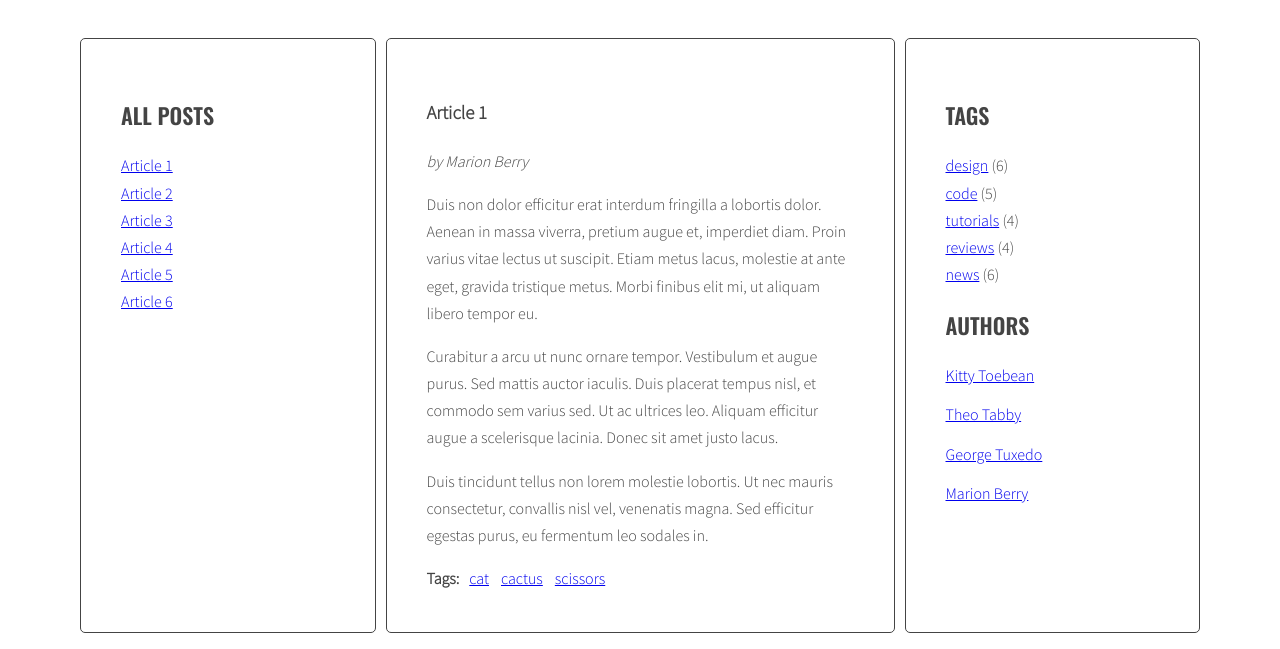
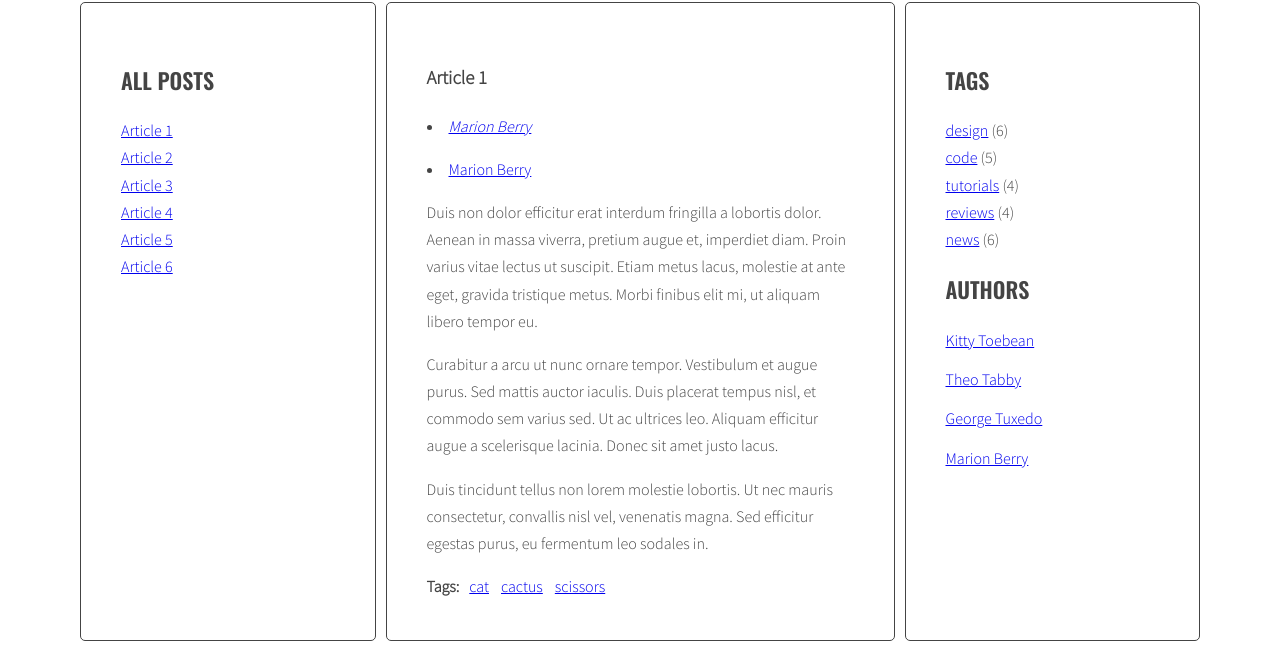
Before and after one commit to sebalaka/javascript-blog, a website: page index.html in a window 1280 px wide. Shown: the part 241-890 px from the top of the page. Drawn offline with nearby package versions, Linux system fonts and the light colour scheme.

Commit message:
add generateAuthors function

```diff
--- a/index.html
+++ b/index.html
@@ -1,4 +1,3 @@
-!
 <!DOCTYPE html>
 <html lang="en" dir="ltr">
 
@@ -21,7 +20,7 @@
           </ul>
         </aside>
         <section class="posts">
-          <article class="post active" id="article-1" data-tags="cat cactus scissors">
+          <article class="post active" id="article-1" data-tags="cat cactus scissors" data-author="Marion Berry">
             <h3 class="post-title">Article 1</h3>
             <p class="post-author">by Marion Berry</p>
             <div class="post-content">
@@ -46,7 +45,7 @@
               </ul>
             </div>
           </article>
-          <article class="post" id="article-2" data-tags="knife cactus">
+          <article class="post" id="article-2" data-tags="knife cactus" data-author="Theo Tabby">
             <h3 class="post-title">Article 2</h3>
             <p class="post-author">by Theo Tabby</p>
             <div class="post-content">
@@ -72,7 +71,7 @@
               </ul>
             </div>
           </article>
-          <article class="post" id="article-3" data-tags="dog rose">
+          <article class="post" id="article-3" data-tags="dog scissors" data-author="George Tuxedo">
             <h3 class="post-title">Article 3</h3>
             <p class="post-author">by George Tuxedo</p>
             <div class="post-content">
@@ -94,7 +93,7 @@
               </ul>
             </div>
           </article>
-          <article class="post" id="article-4" data-tags="baby sword">
+          <article class="post" id="article-4" data-tags="cactus sword" data-author="Kitty Toebean">
             <h3 class="post-title">Article 4</h3>
             <p class="post-author">by Kitty Toebean</p>
             <div class="post-content">
@@ -116,7 +115,7 @@
               </ul>
             </div>
           </article>
-          <article class="post" id="article-5" data-tags="computer playstation swift">
+          <article class="post" id="article-5" data-tags="computer scissors swift" data-author="Marion Berry">
             <h3 class="post-title">Article 5</h3>
             <p class="post-author">by Marion Berry</p>
             <div class="post-content">
@@ -138,7 +137,7 @@
               </ul>
             </div>
           </article>
-          <article class="post" id="article-6" data-tags="makeover build">
+          <article class="post" id="article-6" data-tags="cactus build" data-author="George Tuxedo">
             <h3 class="post-title">Article 6</h3>
             <p class="post-author">by George Tuxedo</p>
             <div class="post-content">
--- a/js/script.js
+++ b/js/script.js
@@ -49,7 +49,8 @@ const titleClickHandler = function (event) {
 const optArticleSelector = '.post',
   optTitleSelector = '.post-title',
   optTitleListSelector = '.titles',
-  optArticleTagsSelector = '.post-tags .list';
+  optArticleTagsSelector = '.post-tags .list',
+  optArticleAuthorSelector = '.post-author';
 
 
 
@@ -178,3 +179,36 @@ function addClickListenersToTags() {
 }
 
 addClickListenersToTags();
+
+
+function generateAuthors() {
+  /* find all articles */
+  const authors = document.querySelectorAll(optArticleSelector);
+  /* START LOOP: for every article: */
+  for (let article of authors) {
+    /* find tags wrapper */
+    const authorWrapper = article.querySelector(optArticleAuthorSelector);
+    /* make html variable with empty string */
+    let html = '';
+    /* get tags from data-tags attribute */
+    const authorTags = article.getAttribute('data-author');
+    // console.log(articleTags);
+    /* split tags into array */
+    // console.log(articleTagsArray);
+    /* START LOOP: for each tag */
+    /* generate HTML of the link */
+    const linkHTML = '<li><a href="#author-' + authorTags + '">' + authorTags + '</a></li>';
+    console.log(linkHTML);
+    /* add generated code to html variable */
+
+    html = html + linkHTML;
+    /* END LOOP: for each tag */
+    /* insert HTML of all the links into the tags wrapper */
+    authorWrapper.innerHTML = html;
+    authorWrapper.insertAdjacentHTML('afterend', linkHTML);
+    /* END LOOP: for every article: */
+  }
+
+}
+
+generateAuthors();
```
